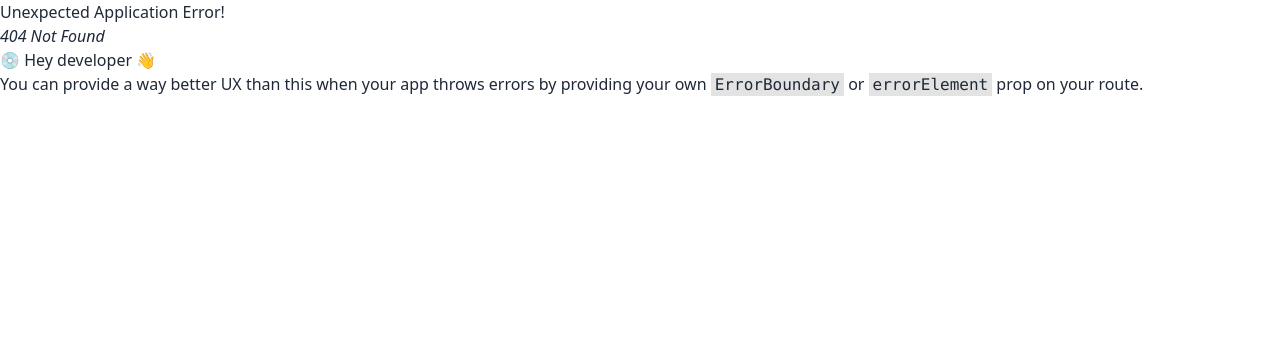
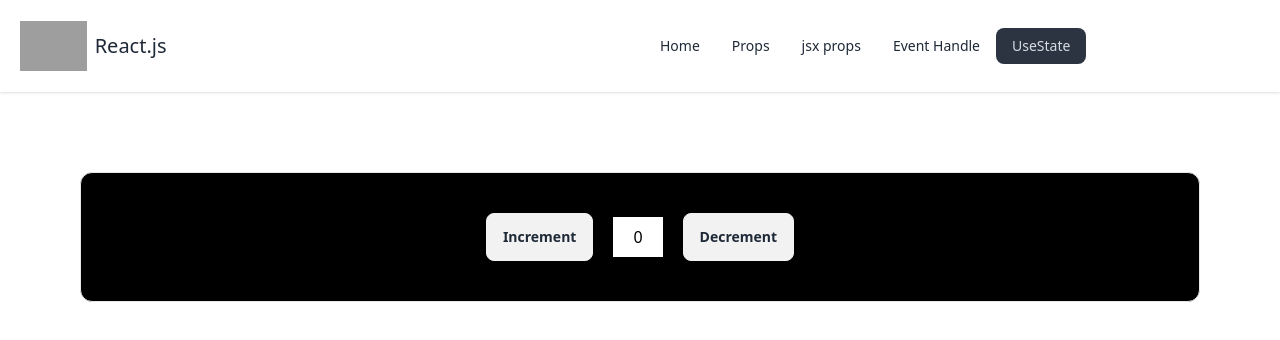
Before and after one commit to minhazapon/react-2025-part2, a React (Vite) app: page /state in a window 1280 px wide. Before the commit this address had no page. Shown: the top 340 px of the page. Built offline with nearby package versions, Linux system fonts and the light colour scheme; grey boxes are pictures that could not be loaded.

Commit message:
added useStateHooks

```diff
--- a/src/Nav.jsx
+++ b/src/Nav.jsx
@@ -9,6 +9,7 @@ function Nav() {
         <li><NavLink to='/props'>Props</NavLink></li>
         <li><NavLink to='/jp'>jsx props</NavLink></li>
         <li><NavLink to='/event'>Event Handle</NavLink></li>
+        <li><NavLink to='/state'>UseState</NavLink></li>
 
     </>
 
--- a/src/main.jsx
+++ b/src/main.jsx
@@ -11,6 +11,7 @@ import Root from './Root';
 import Props from './home file/Props';
 import JP from './jsx props/JP';
 import Event from './event handling/EventHandle';
+import State from './useSate/State';
 
 const router = createBrowserRouter([
   {
@@ -33,6 +34,10 @@ const router = createBrowserRouter([
         path: "/event",
         element: <Event></Event>,
       },
+      {
+        path: "/state",
+        element: <State></State>,
+      },
     ],
   },
 ]);
--- /dev/null
+++ b/src/useSate/State.jsx
@@ -0,0 +1,25 @@
+import { useState } from "react"
+
+function State() {
+
+    let [data, setData] = useState(0)
+
+    const handleData = () => {
+        setData(data + 1)
+    }
+    const handleDataDec = () => {
+        setData(data - 1)
+    }
+
+    return (
+        <div className=" m-20 ">
+            <div className=" flex justify-center items-center gap-5 bg-black p-10 border-[1px] rounded-xl ">
+                <p onClick={() => handleData()} className=" btn ">Increment </p>
+                <p className="  bg-white w-fit pl-5 pr-5 pt-2 pb-2 text-black "> {data} </p>
+                <p onClick={() => handleDataDec()} className=" btn ">Decrement </p>
+            </div>
+        </div>
+    )
+}
+
+export default State
```
